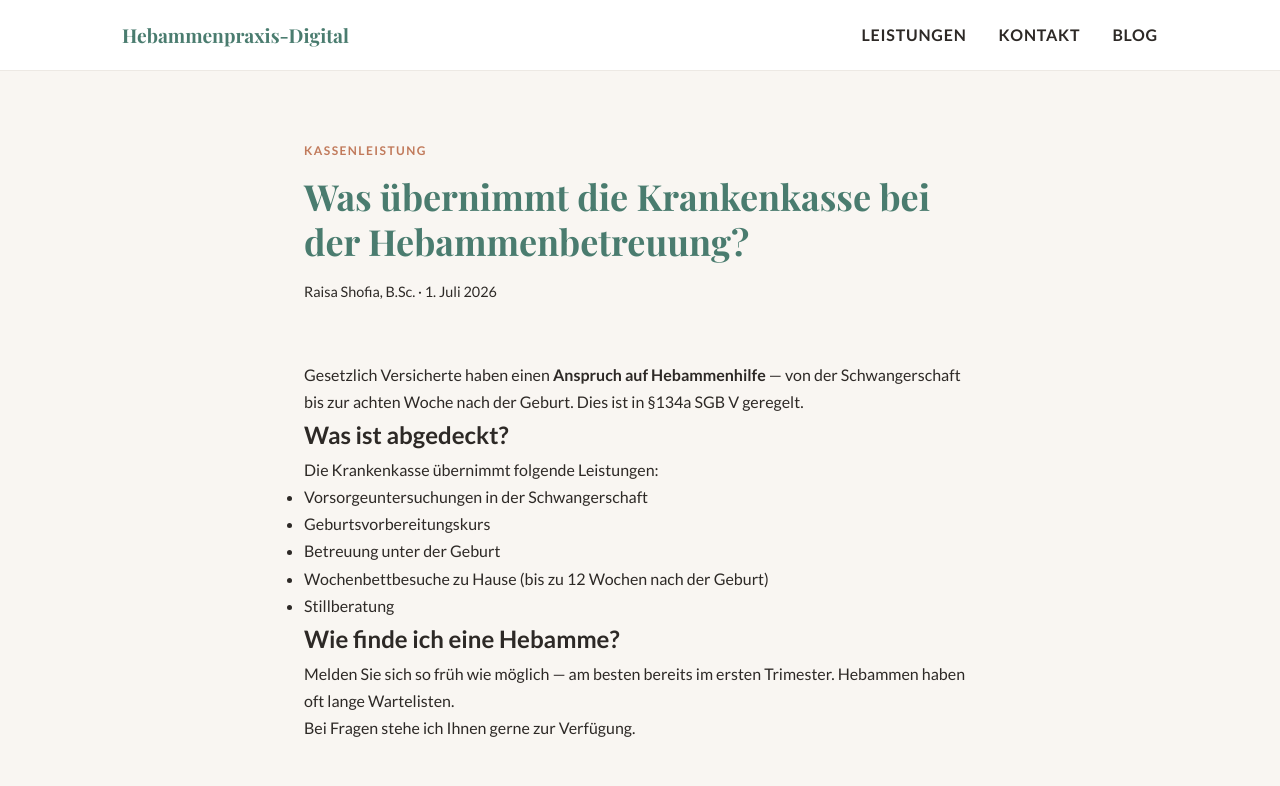
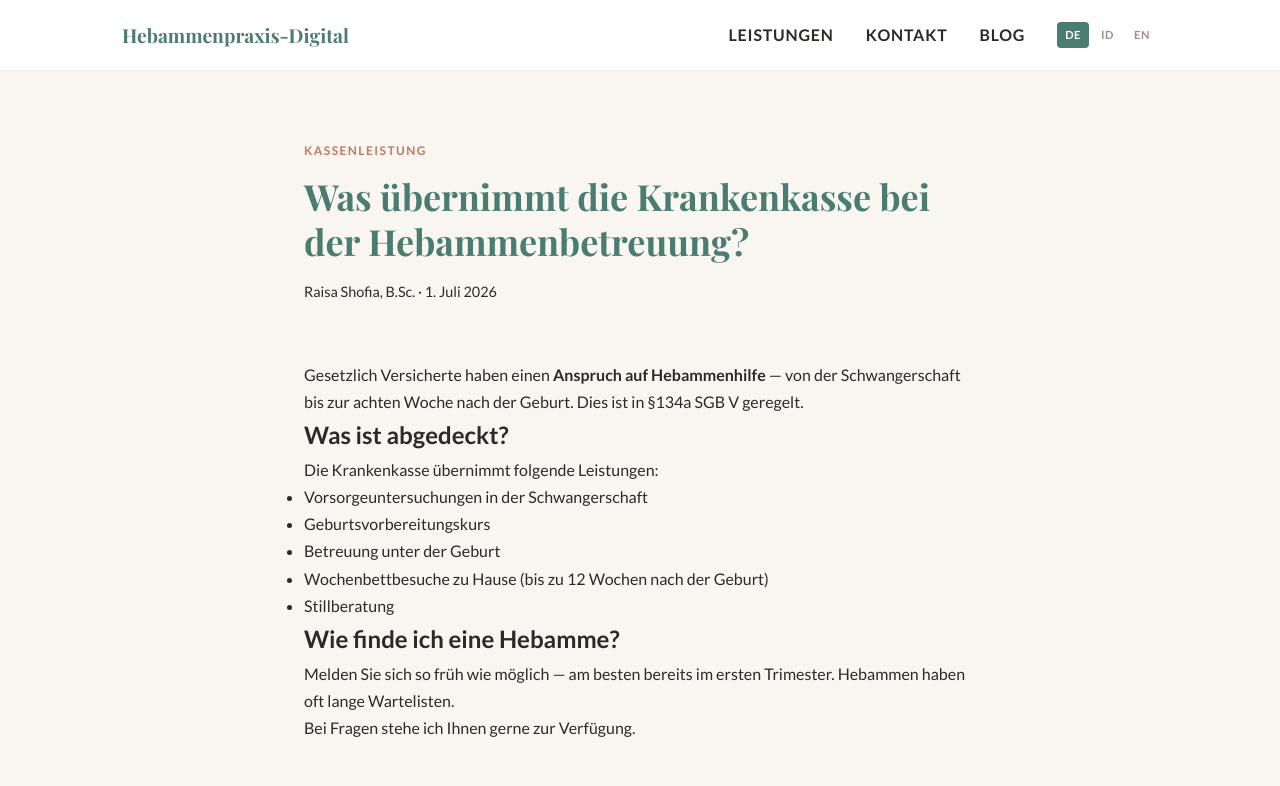
Before and after one commit to TeguhEP/hebammenpraxis-digital, an Eleventy site: page src/de/blog/kassenleistungen.md in a window 1280 px wide. Shown: the top 786 px of the page. Built offline with nearby package versions, Linux system fonts and the light colour scheme; Eleventy itself is replaced by a stand-in of ours; files that its build step writes are made by us from their sources.

Commit message:
fix: update blog-post.njk, add lang-switcher

```diff
--- a/src/_includes/blog-post.njk
+++ b/src/_includes/blog-post.njk
@@ -16,11 +16,16 @@
     <div class="container">
       <div class="nav-inner">
         <a href="/de/" class="nav-logo">Hebammenpraxis<span>-Digital</span></a>
-        <div class="nav-links">
-          <a href="/de/#leistungen">Leistungen</a>
-          <a href="/de/#kontakt">Kontakt</a>
-          <a href="/de/blog/">Blog</a>
-        </div>
+        <ul class="nav-links">
+          <li><a href="/de/#leistungen">Leistungen</a></li>
+          <li><a href="/de/#kontakt">Kontakt</a></li>
+          <li><a href="/de/blog/">Blog</a></li>
+          <li class="lang-switcher">
+            <a href="/de/" class="active">DE</a>
+            <a href="/id/">ID</a>
+            <a href="/en/">EN</a>
+          </li>
+        </ul>
       </div>
     </div>
   </nav>
```
